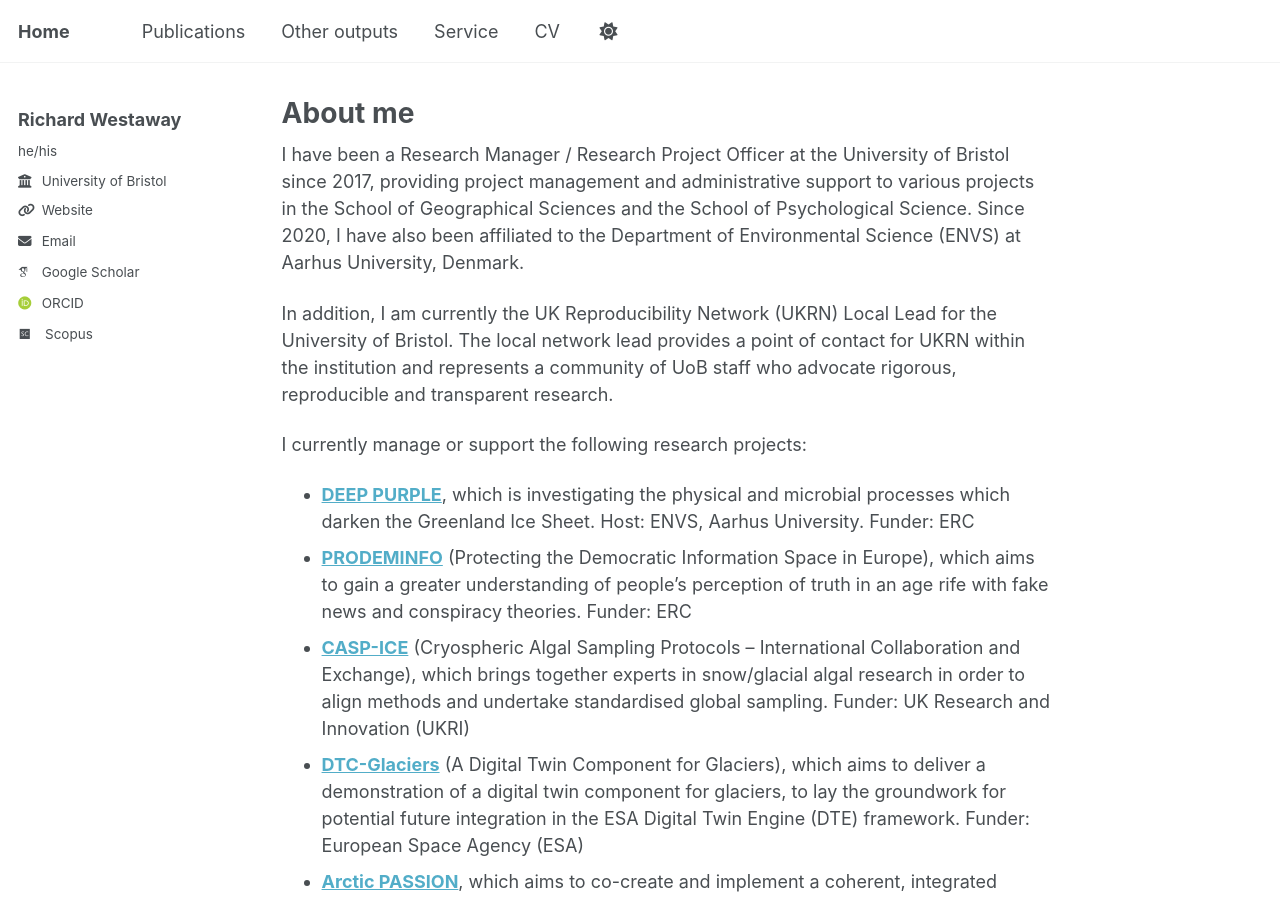
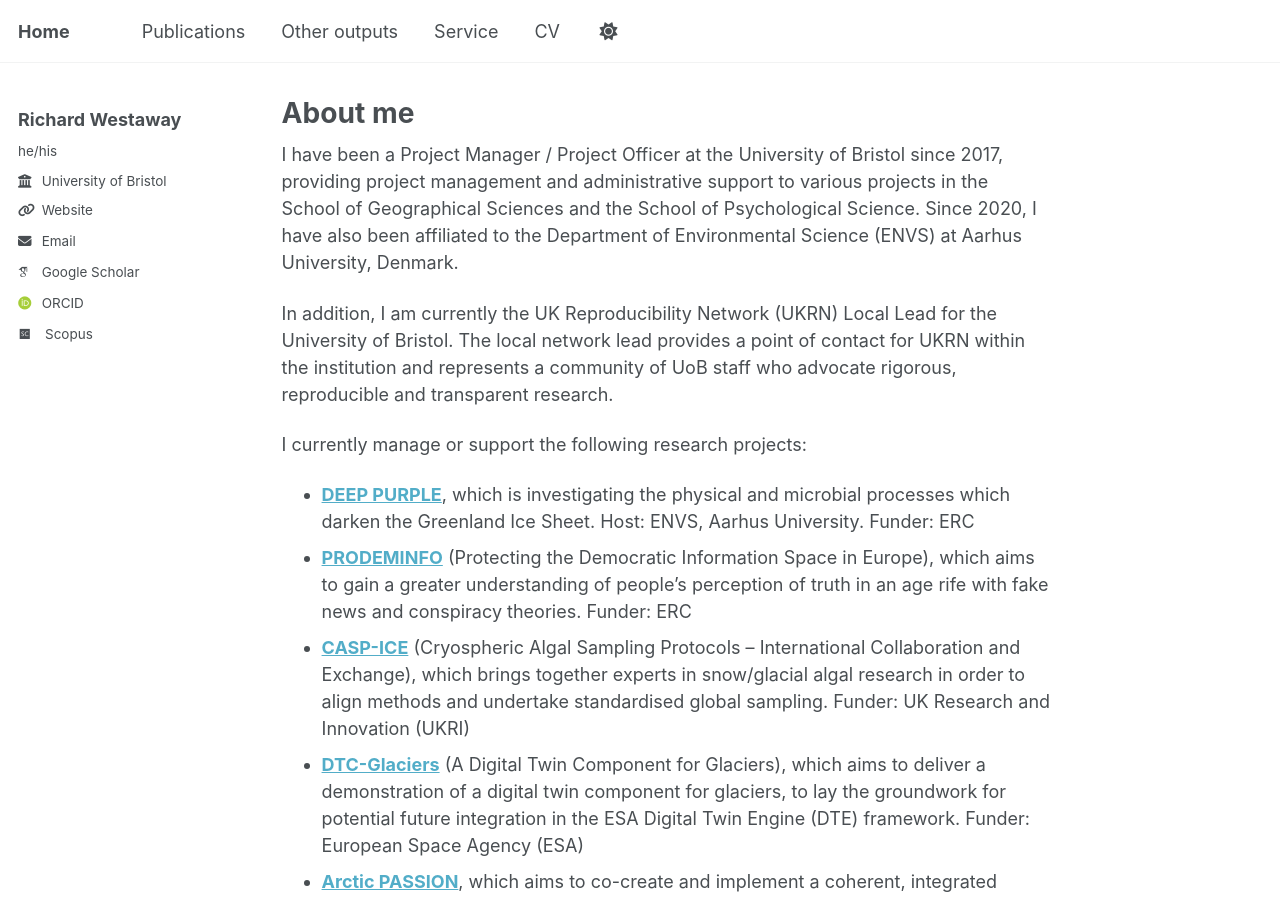
Before and after one commit to richardwestaway/richardwestaway.github.io, a Jekyll site: the page built from _pages/about.md, in a window 1280 px wide and 900 px high. Built offline with Jekyll 4.4.1, drawn with Linux system fonts in a browser that asks for light colours; some web fonts are replaced.

Commit message:
Update about.md

```diff
--- a/_pages/about.md
+++ b/_pages/about.md
@@ -7,7 +7,7 @@ redirect_from:
   - /about.html
 ---
 
-I have been a Research Manager / Research Project Officer at the University of Bristol since 2017, providing project management and administrative support to various projects in the School of Geographical Sciences and the School of Psychological Science. Since 2020, I have also been affiliated to the Department of Environmental Science (ENVS) at Aarhus University, Denmark.
+I have been a Project Manager / Project Officer at the University of Bristol since 2017, providing project management and administrative support to various projects in the School of Geographical Sciences and the School of Psychological Science. Since 2020, I have also been affiliated to the Department of Environmental Science (ENVS) at Aarhus University, Denmark.
 
 In addition, I am currently the UK Reproducibility Network (UKRN) Local Lead for the University of Bristol. The local network lead provides a point of contact for UKRN within the institution and represents a community of UoB staff who advocate rigorous, reproducible and transparent research.
 
```
